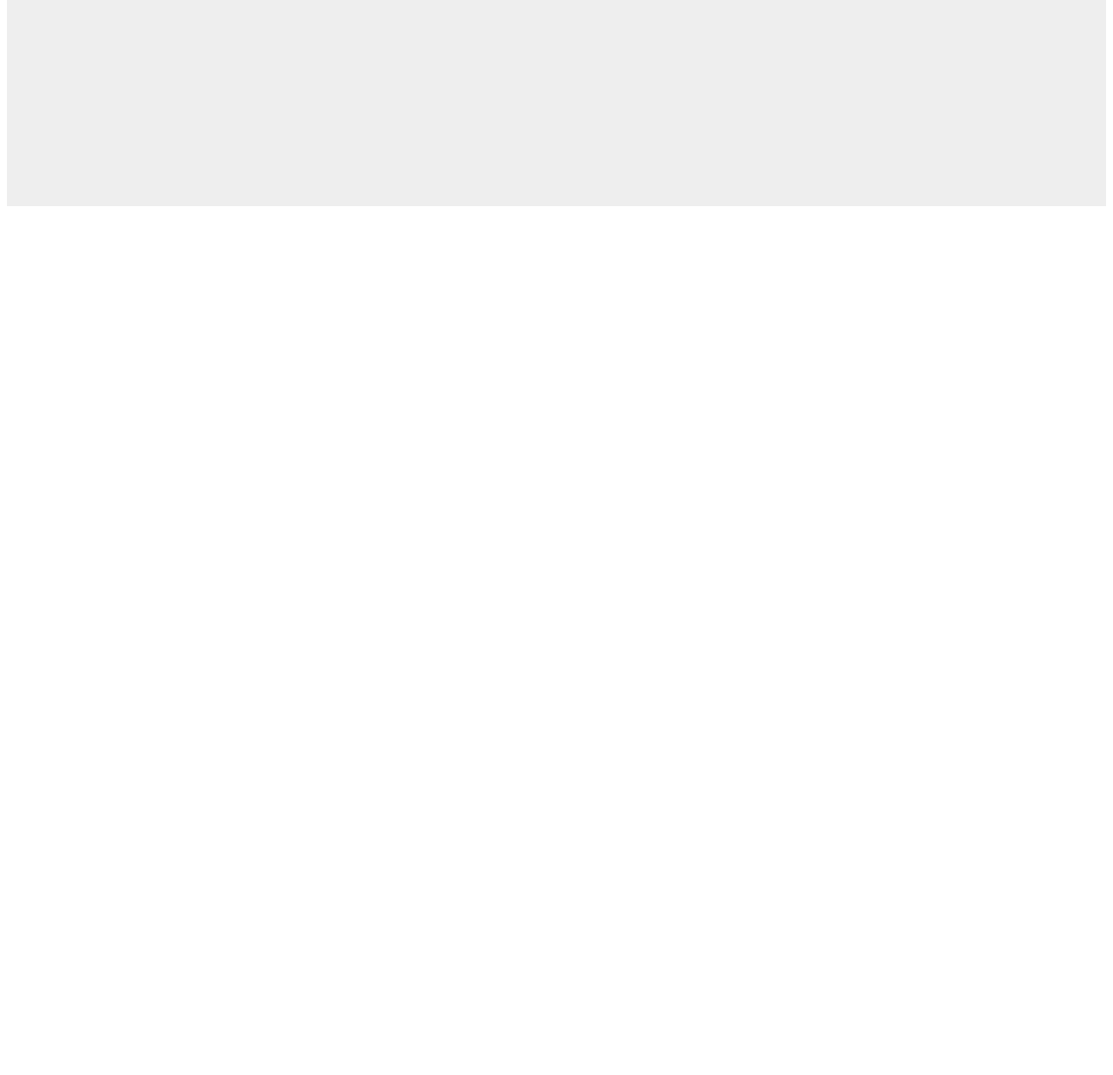
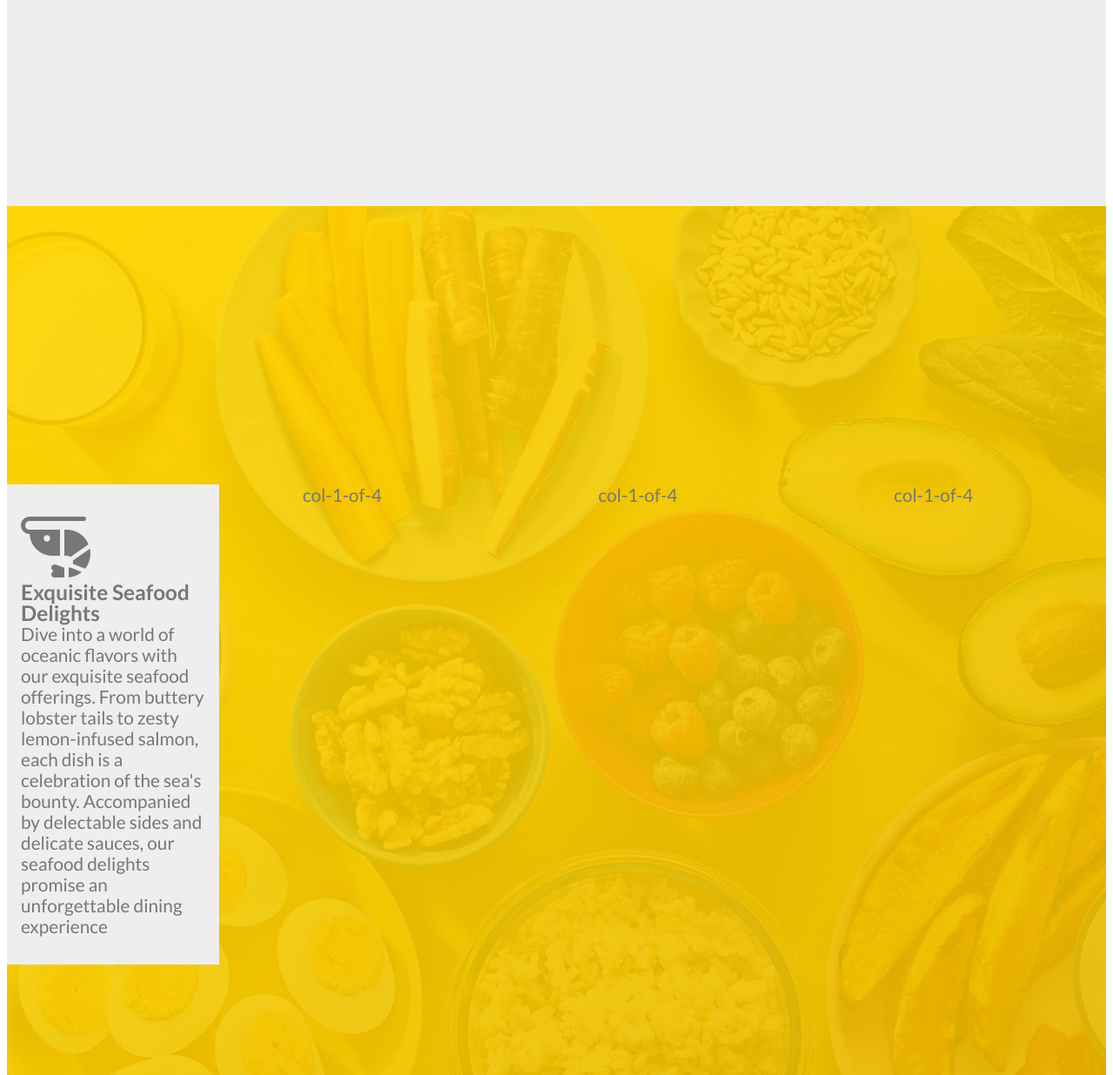
Before and after one commit to MuhammadAsadUllah000/TastyDelights-Project, a website: page index.html in a window 1280 px wide. Shown: the part 1384-2620 px from the top of the page at 87% size. Before the commit the page ends 1629 px from the top, so only its background shows below. Drawn offline with Linux system fonts and the light colour scheme.

Commit message:
updated code in feature.scss file

```diff
--- a/index.html
+++ b/index.html
@@ -39,9 +39,9 @@
     <main>
         <section class="continental-food">
             <div class="heading-box u-margin-bottom">
-                <h3 class="heading-secondary">
+                <h2 class="heading-secondary">
                     Exciting food for Continental Food Enthusiasts!
-                </h3>
+                </h2>
             </div>
             <div class="row">
                 <div class="col-1-of-2">
@@ -71,7 +71,27 @@
         </section>
 
         <section class="feature">
-
+            <div class="row">
+                <div class="col-1-of-4">
+                    <div class="feature-box">
+                        <i class="fa-solid fa-shrimp font-size"></i>
+                        <h3 class="heading-tertiary">
+                            Exquisite Seafood Delights
+                        </h3>
+                        <p class="paragraph">
+                            Dive into a world of oceanic flavors with our exquisite seafood offerings. From buttery lobster tails to zesty lemon-infused salmon, each dish is a celebration of the sea's bounty. Accompanied by delectable sides and delicate sauces, our seafood delights promise an unforgettable dining experience                        </p>
+                    </div>
+                </div>
+                <div class="col-1-of-4">
+                    col-1-of-4
+                </div>
+                <div class="col-1-of-4">
+                    col-1-of-4
+                </div>
+                <div class="col-1-of-4">
+                    col-1-of-4
+                </div>
+            </div>
         </section>
 
     </main>
--- a/sass/components/feature.scss
+++ b/sass/components/feature.scss
@@ -1,3 +1,15 @@
 .feature{
+    padding: 20rem 0;
+    background-image:linear-gradient(to right bottom,rgba($color-primary-light,.9),rgba($color-primary-dark,.9)), url(/Images/feature-image.jpg);
+    background-size: cover;
+}
 
+
+.feature-box{
+    background-color: $light-gray;
+    padding: 2rem 1rem;
 }
+
+.font-size{
+    font-size: 5rem;
+}
--- a/sass/main.scss
+++ b/sass/main.scss
@@ -7,6 +7,8 @@
 
 @import "components/heading";
 
+@import "components/feature";
+
 @import "components/header";
 
 @import "components/continental-food";
```
Also changed, not shown: Images/feature-image.jpg (added), style.css.
